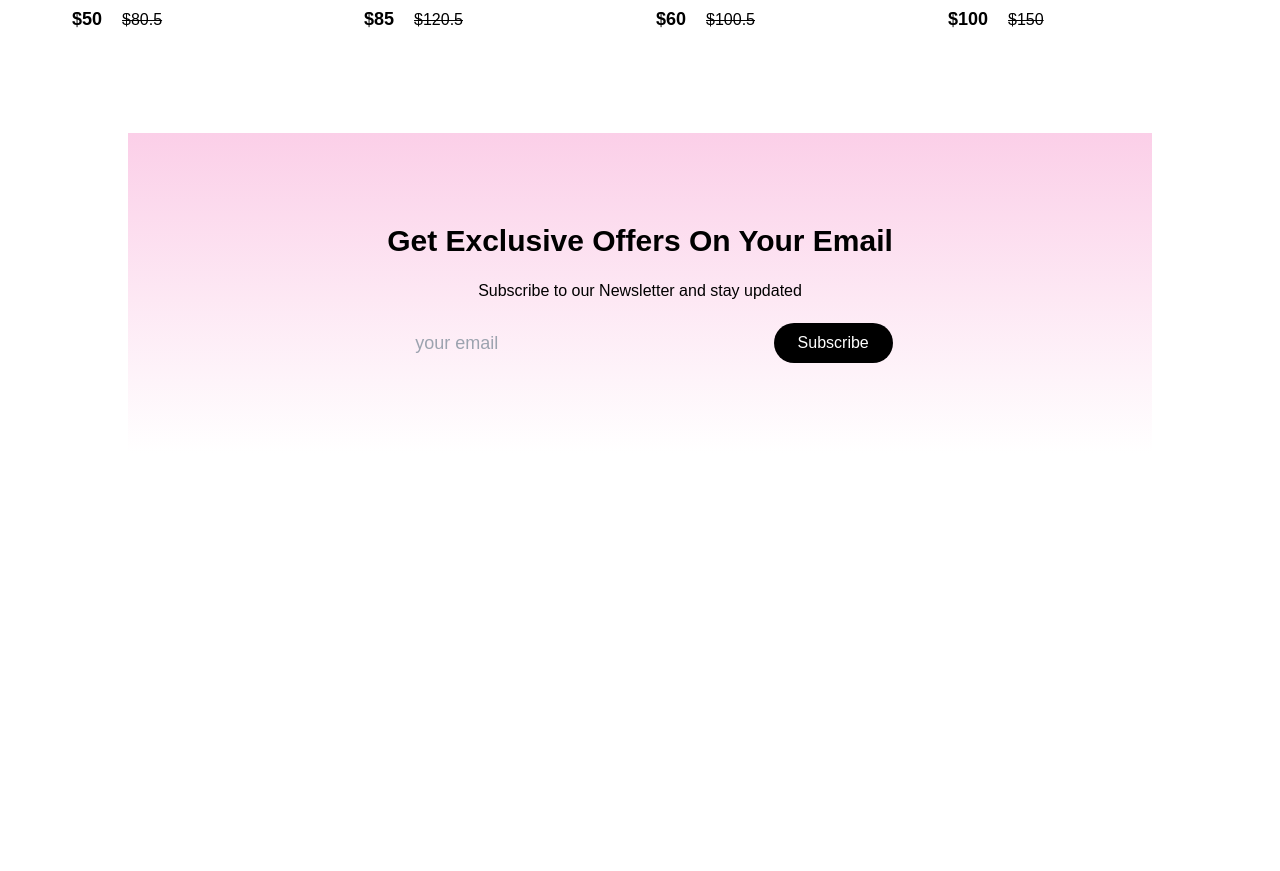
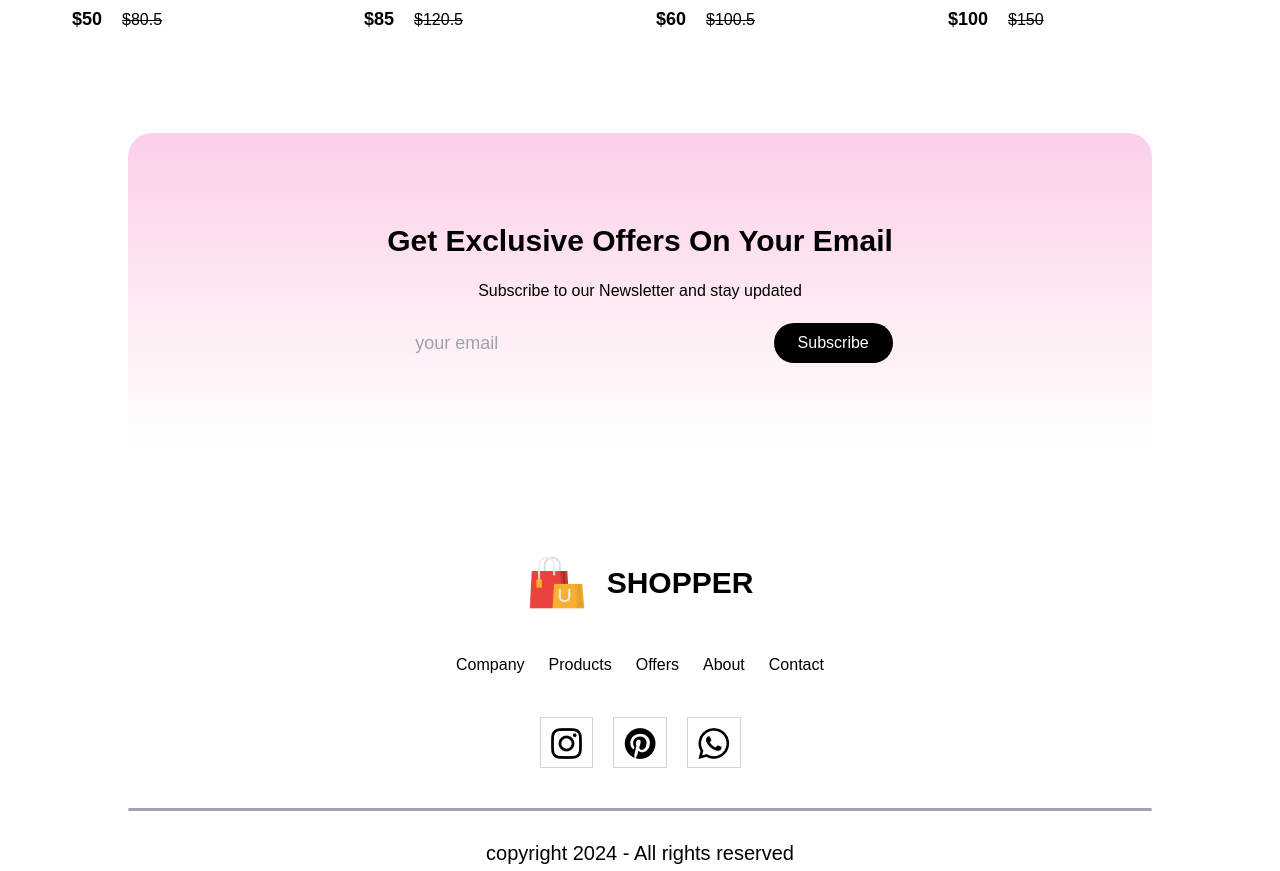
Before and after one commit to SmurfsNima/React-Shopper_website-FullResponsive, a React (Create React App) app: page / in a window 1280 px wide. Shown: the part 3220-4091 px from the top of the page. Before the commit the page ends 3673 px from the top, so only its background shows below. Built offline with nearby package versions, Linux system fonts and the light colour scheme; the HTML template or start-up script is replaced by a standard one.

Commit message:
footer completed

```diff
--- a/src/App.js
+++ b/src/App.js
@@ -4,6 +4,7 @@ import Product from "./components/pages/product";
 import Login from "./components/pages/login";
 import Navbar from "./components/navbar/navbar";
 import { BrowserRouter, Routes, Route } from "react-router-dom";
+import Footer from "./components/footer/Footer";
 function App() {
   return (
     <div className="App px[10%]">
@@ -14,6 +15,7 @@ function App() {
           <Route path="/login" element = {<Login/>} />
         </Routes>
       </BrowserRouter>
+      <Footer />
     </div>
   );
 }
--- a/src/components/Offers/Offers.jsx
+++ b/src/components/Offers/Offers.jsx
@@ -2,7 +2,7 @@ import React from 'react'
 import exclusive from '../../Assets/Assets/exclusive_image.png'
 const Offers = () => {
   return (
-    <div className='w-[80%] h-[60vh] mb-[150px] m-[auto] flex items-center justify-center bg-gradient-to-b from-pink-200 to-white px-[100px]'>
+    <div className='w-[80%] h-[60vh] rounded-3xl mb-[150px] m-[auto] flex items-center justify-center bg-gradient-to-b from-pink-200 to-white px-[100px]'>
       <div className='flex-1 flex gap-5 flex-col justify-center '>
         <h1 className='font-semibold text-6xl'>Exclusive</h1>
         <h1 className='font-semibold text-5xl'>Offers For You</h1>
--- /dev/null
+++ b/src/components/footer/Footer.jsx
@@ -0,0 +1,39 @@
+import React from "react";
+import footer_logo from "../../Assets/Assets/logo_big.png";
+import instagram from "../../Assets/Assets/instagram_icon.png";
+import pinterst from "../../Assets/Assets/pintester_icon.png";
+import whatsapp from "../../Assets/Assets/whatsapp_icon.png";
+const Footer = () => {
+  return (
+    <div className="flex flex-col justify-start items-center gap-10 mt-[100px]">
+      <div className="flex justify-center items-center gap-5">
+        <img className="w-[60px]" src={footer_logo} alt="" />
+        <p className="text-3xl font-bold">SHOPPER</p>
+      </div>
+      <ul className="flex gap-6 c ">
+        <li>Company</li>
+        <li>Products</li>
+        <li>Offers</li>
+        <li>About</li>
+        <li>Contact</li>
+      </ul>
+      <div className="flex gap-[20px] text-[20px]">
+        <div className="pb-2 border-[1px] p-[10px] border-gray-300">
+          <img src={instagram} alt="" />
+        </div>
+        <div className="pb-2 border-[1px] p-[10px] border-gray-300">
+          <img src={pinterst} alt="" />
+        </div>
+        <div className="pb-2 border-[1px] p-[10px] border-gray-300">
+          <img src={whatsapp} alt="" />
+        </div>
+      </div>
+      <div className="flex flex-col items-center gap-7 w-[100%] mb-[30px] text-xl">
+        <hr className=" h-[3px] border-none rounded-lg w-[80%]  bg-gray-400 " />
+        <p>copyright 2024 - All rights reserved</p>
+      </div>
+    </div>
+  );
+};
+
+export default Footer;
--- a/src/components/newsletter/Newsletter.jsx
+++ b/src/components/newsletter/Newsletter.jsx
@@ -2,7 +2,7 @@ import React from 'react'
 
 const Newsletter = () => {
   return (
-    <div className='w-[80%] h-[40vh] bg-gradient-to-b from-pink-200 to-white flex flex-col justify-center items-center m-[auto]'>
+    <div className='w-[80%] h-[40vh] rounded-3xl bg-gradient-to-b from-pink-200 to-white flex flex-col justify-center items-center m-[auto]'>
         <h2 className='text-3xl font-semibold'> Get Exclusive Offers On Your Email</h2>
         <p className='mt-5'>Subscribe to our Newsletter and stay updated</p>
         <div className='w-[50%] mt-5 flex justify-center items-center rounded-[80px] border-stone-400'>
```
